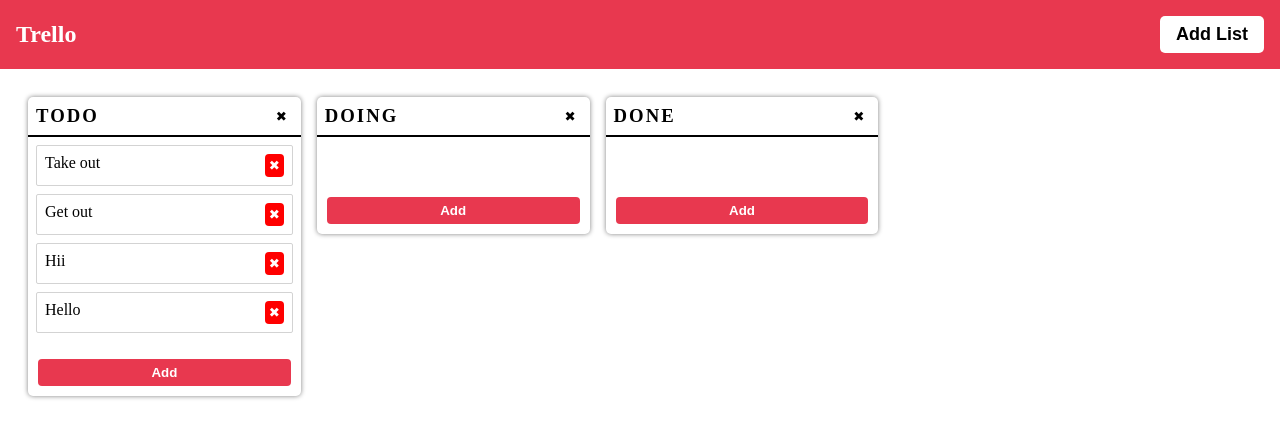
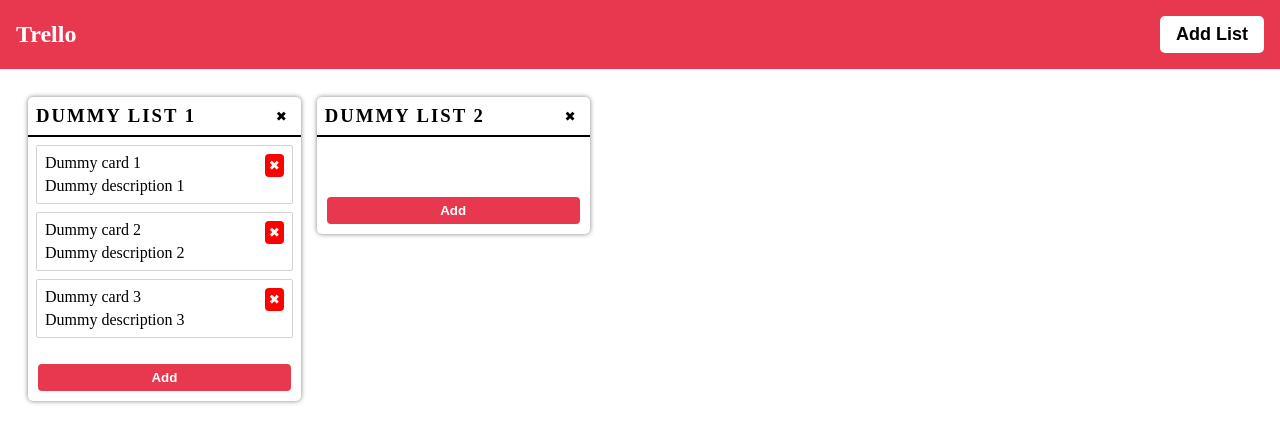
Before and after one commit to Rizzwaan/trello-dnd, a React (Create React App) app: page / in a window 1280 px wide. Shown: the top 442 px of the page. Built offline with nearby package versions, Linux system fonts and the light colour scheme.

Commit message:
Changes the seed data

```diff
--- a/src/List.js
+++ b/src/List.js
@@ -99,12 +99,19 @@
   const [description, setDescription] = useState("");
 
   const handleCardInputData = (event, listId) => {
+    // TODO: Propper Form Validation can be added
     event.preventDefault();
-    const cardDetails = { title, description };
-    addCard(listId, cardDetails);
-    setTitle("");
-    setDescription("");
-    setShowForm(false);
+    if (title) {
+      const cardDetails = { title, description };
+      addCard(listId, cardDetails);
+      setTitle("");
+      setDescription("");
+      setShowForm(false);
+    } else {
+      setTitle("");
+      setDescription("");
+      setShowForm(false);
+    }
   };
 
   return (
--- a/src/Trello.js
+++ b/src/Trello.js
@@ -53,6 +53,7 @@
   useEffect(() => {
     localStorage.setItem("board", JSON.stringify(board));
   });
+  // Handle darg and drop
   const onDragEnd = (result) => {
     const { destination, source, draggableId } = result;
     if (!destination) {
@@ -85,7 +86,6 @@
 
     // // Moving from one list to another
     const startCardIds = Array.from(start.cardIds);
-    console.log(startCardIds);
     startCardIds.splice(source.index, 1);
     const newStart = {
       ...start,
@@ -119,6 +119,7 @@
 
   // Adds a list
   const addList = (listName) => {
+    // TODO : Proper form Validation and Error message can added
     if (listName) {
       const listId = `list-${board["listOrder"].length + 1}`;
       const newList = {
--- a/src/data.js
+++ b/src/data.js
@@ -1,29 +1,35 @@
 const initialData = {
   cards: {
-    "card-1": { id: "card-1", title: "Take out", description: "" },
-    "card-2": { id: "card-2", title: "Get out", description: "" },
-    "card-3": { id: "card-3", title: "Hii", description: "" },
-    "card-4": { id: "card-4", title: "Hello", description: "" }
+    "card-1": {
+      id: "card-1",
+      title: "Dummy card 1",
+      description: "Dummy description 1",
+    },
+    "card-2": {
+      id: "card-2",
+      title: "Dummy card 2",
+      description: "Dummy description 2",
+    },
+    "card-3": {
+      id: "card-3",
+      title: "Dummy card 3",
+      description: "Dummy description 3",
+    },
   },
-  cardIdMaker: 4,
+  cardIdMaker: 3,
   lists: {
     "list-1": {
       id: "list-1",
-      title: "Todo",
-      cardIds: ["card-1", "card-2", "card-3", "card-4"]
+      title: "Dummy List 1",
+      cardIds: ["card-1", "card-2", "card-3"],
     },
     "list-2": {
       id: "list-2",
-      title: "Doing",
-      cardIds: []
+      title: "Dummy List 2",
+      cardIds: [],
     },
-    "list-3": {
-      id: "list-3",
-      title: "Done",
-      cardIds: []
-    }
   },
-  listOrder: ["list-1", "list-2", "list-3"]
+  listOrder: ["list-1", "list-2"],
 };
 
 export default initialData;
```
